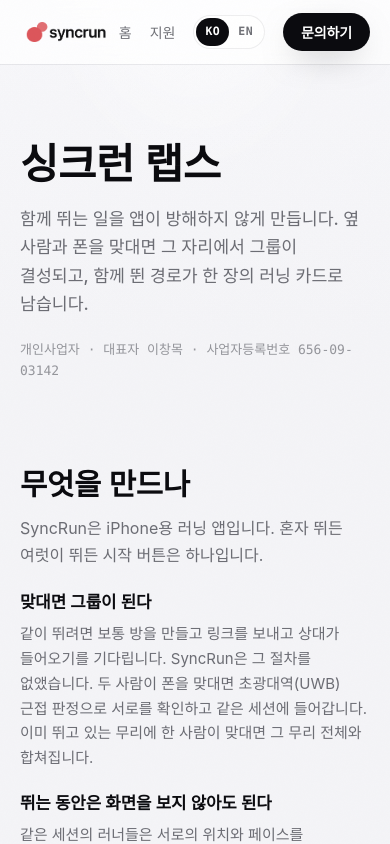
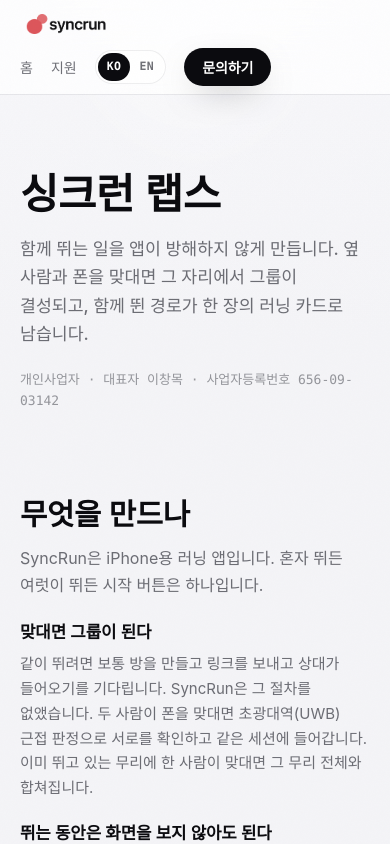
Before and after one commit to syncrun-labs/syncrun-web, a Next.js app: page /company in a window 390 px wide. Shown: the top 844 px of the page. Built offline with nearby package versions, Linux system fonts and the light colour scheme.

Commit message:
fix(a11y): 좁은 문서 헤더의 링크가 겹치지 않게 한다 · #82

```diff
--- a/src/styles/support.css
+++ b/src/styles/support.css
@@ -335,6 +335,19 @@
 }
 
 @media (max-width: 560px) {
+  .doc-nav__inner {
+    flex-wrap: wrap;
+    gap: var(--space-2) var(--space-4);
+    height: auto;
+    min-height: 64px;
+    padding-block: var(--space-2);
+  }
+
+  .doc-nav__actions {
+    flex-wrap: wrap;
+    row-gap: var(--space-2);
+  }
+
   .doc__qa {
     grid-template-columns: 1fr;
     gap: 0;
```
